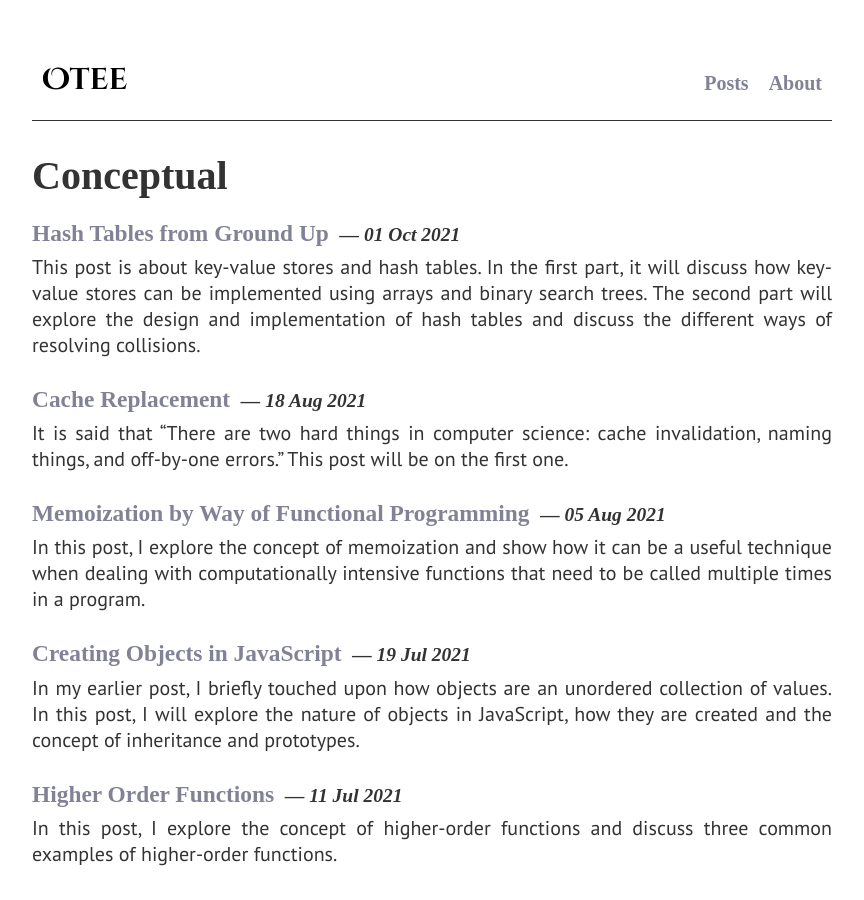
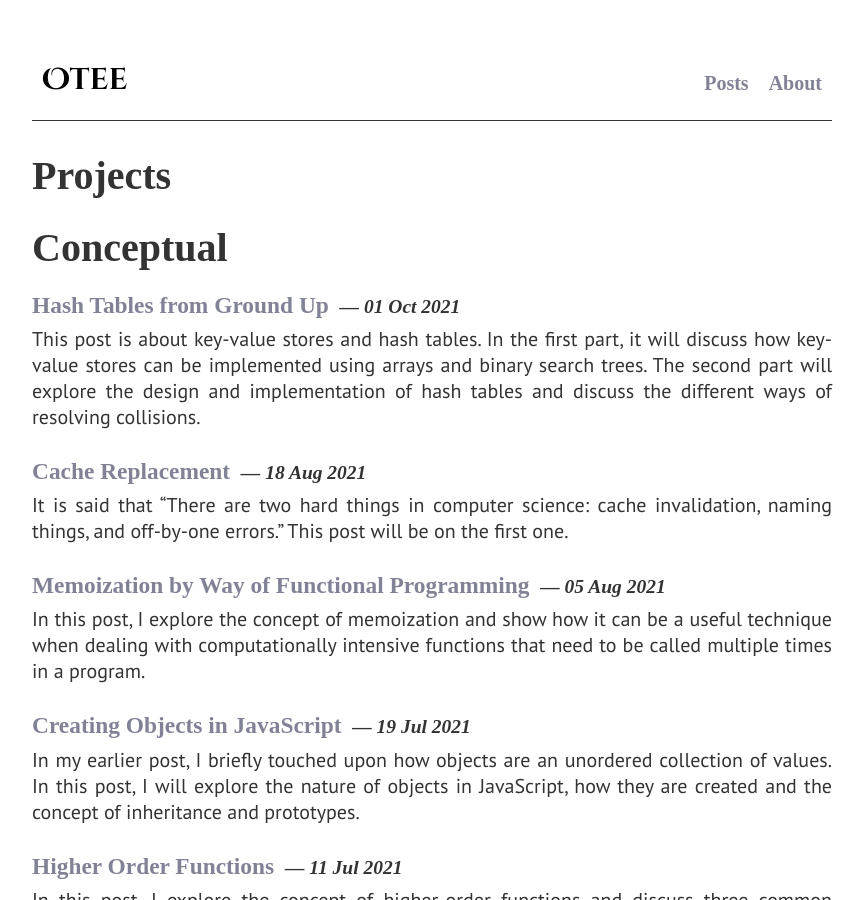
Before and after one commit to oitee/oitee.github.io, a Jekyll site: the page built from index.html, in a window 1280 px wide and 900 px high. Shown: the whole window, without its empty margins (208-1072 px from the left). Built offline with Jekyll 4.4.1, drawn with Linux system fonts in a browser that asks for light colours; some web fonts are replaced.

Commit message:
Add a new tag for posts on projects

```diff
--- a/index.html
+++ b/index.html
@@ -4,6 +4,17 @@ layout: default
 
 
 <div class="article-list">
+  <h2>Projects</h2>
+  {% for post in site.posts %}
+  {% if post.tags contains 'project' %}
+  <h3>
+    <a href="{{post.url | prepend: site.baseurl}}">{{post.title}}</a>
+    <span class="postdate">&nbsp;—&nbsp;{{ post.date | date_to_string }}</span>
+  </h3>
+  <p>{{post.excerpt | strip_html}}</p>
+  {% endif %}
+  {% endfor %}
+
   <h2>Conceptual</h2>
   {% for post in site.posts %}
   {% if post.tags contains 'conceptual' %}
```
